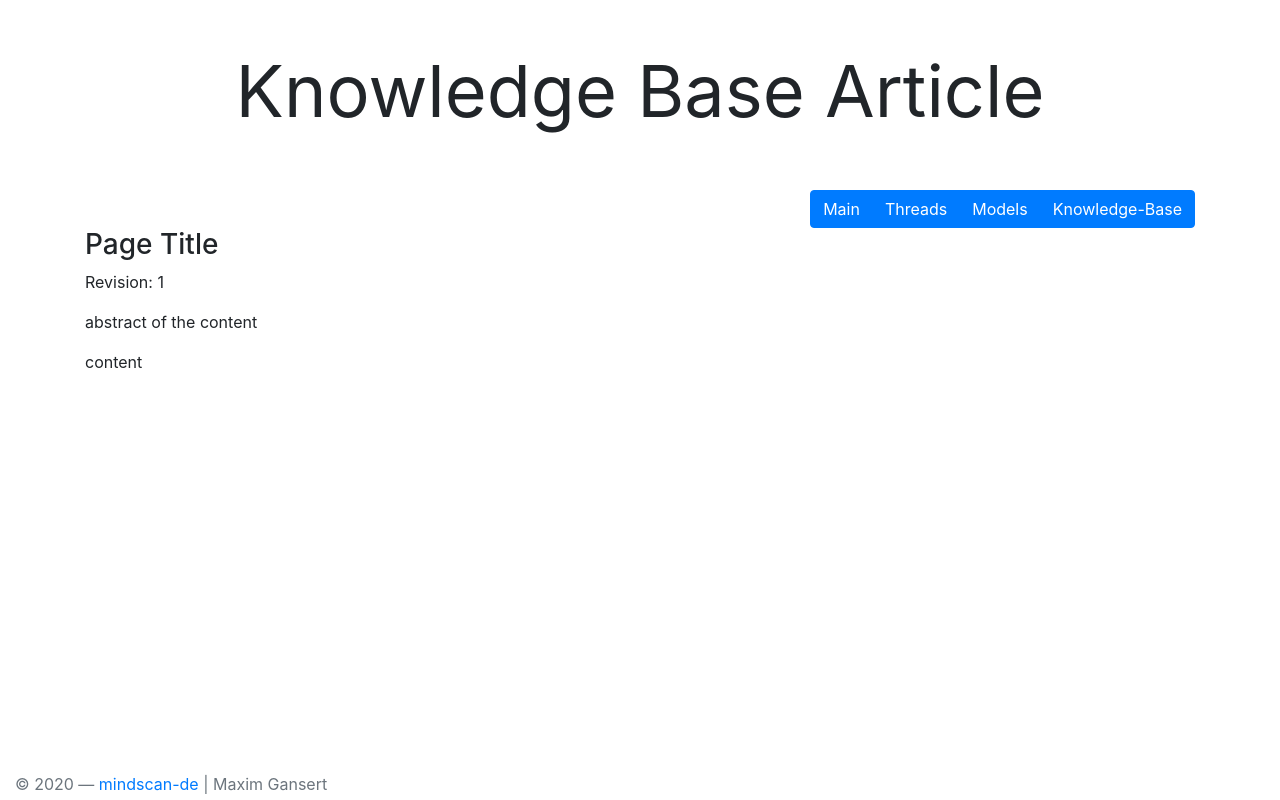
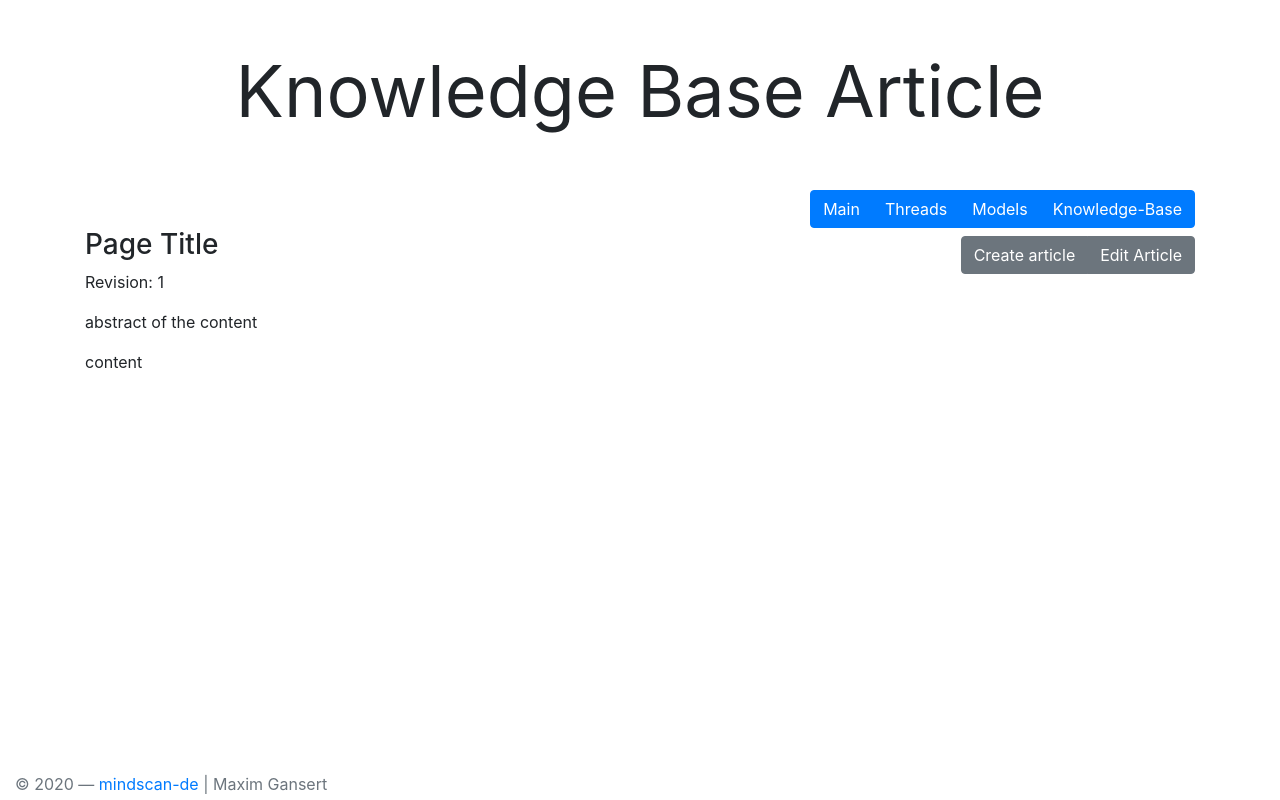
Before and after one commit to mindscan-de/CheapLithium-Frontend, an Angular app: page /showArticle/1 in a window 1280 px wide. Built offline with nearby package versions, Linux system fonts and the light colour scheme; no server answers.

Commit message:
add simple empty callbacks for editing and creating kb-articles

```diff
--- a/src/app/show-kb-article/show-kb-article.component.html
+++ b/src/app/show-kb-article/show-kb-article.component.html
@@ -9,9 +9,21 @@
 
 	<div class="row">
 		<div class="col-lg mt-8">
+			<div class="btn-toolbar float-right mt-2" role="toolbar" >
+				<div class="btn-group ml-2" role="group">
+					<button type="button" class="btn btn-secondary" (click)="onCreateArticle()">Create article</button>
+					<button type="button" class="btn btn-secondary" (click)="onEditArticle()">Edit Article</button>
+				</div>
+			</div>
+
 			<h3>{{article.pagetitle}}</h3>
 			<p>Revision: {{article.revision}}</p>
 			<p>{{article.pagesummary}}</p>
+		</div>
+	</div>
+
+	<div class="row">
+		<div class="col-lg mt-2>">
 			<p>{{article.pagecontent}}</p>
 			<p>{{article.uuid}}</p>
 		</div>
--- a/src/app/show-kb-article/show-kb-article.component.ts
+++ b/src/app/show-kb-article/show-kb-article.component.ts
@@ -43,5 +43,15 @@ export class ShowKBArticleComponent implements OnInit {
         console.log(error);
     }
 
+	onCreateArticle() : void {
+		// This will create a new article and the user shoud then be redirectedto the new article,
+		// the dialog will create it and then return a new uuid
+		// then the angular router will redirect the user to the new url with the new uuid
+	}
+
+	onEditArticle() : void {
+		// this will open a dialog for editing an article, the user is then redicted to the same
+		// article again / reload the content using the retrieveArticle method.
+	}
 
 }
```
